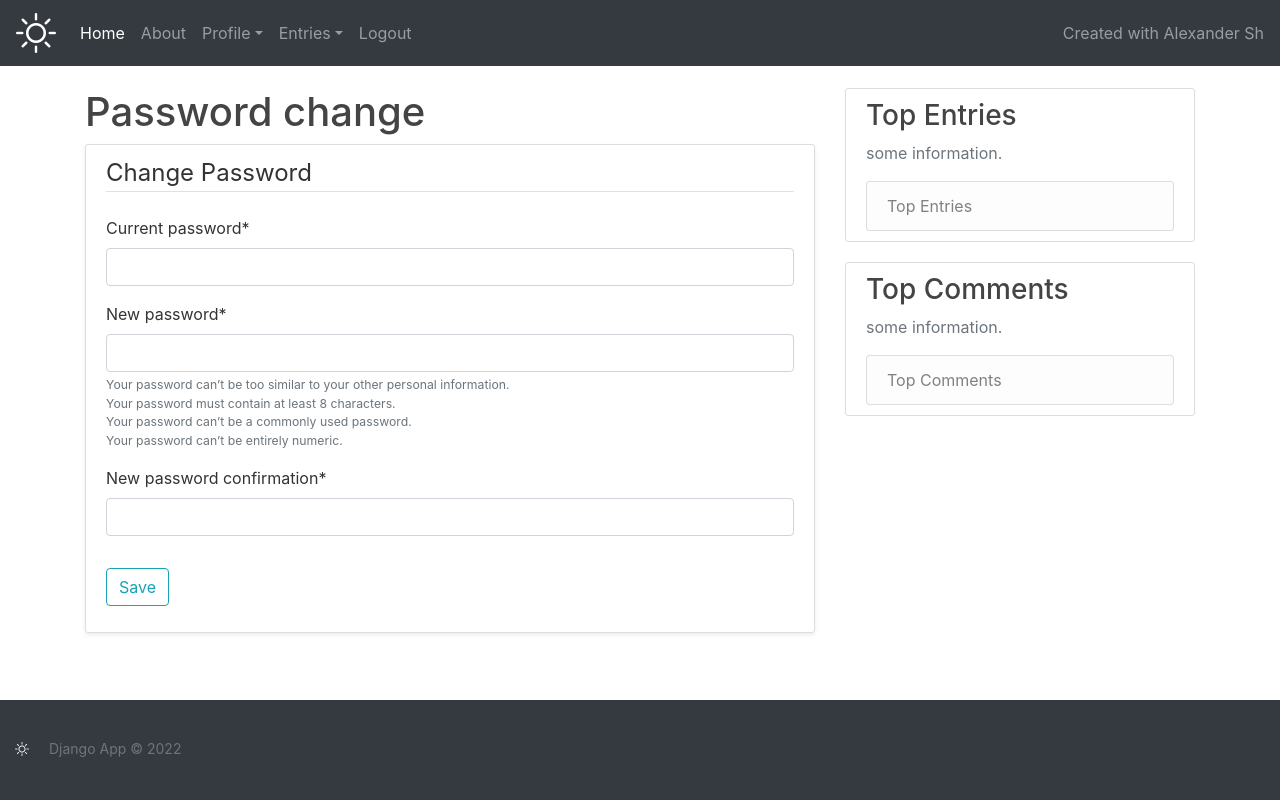
After one commit to alexfer/django-project, a Django app: page /accounts/password_change/ in a window 1280 px wide. The commit adds this page. Run offline with Django 4.2, Linux system fonts and the light colour scheme; the visitor is signed in with stand-in values (Sample User, id 1); some libraries are stand-ins or nearby versions.

Commit message:
change user implementation

```diff
--- a/base/static/css/main.css
+++ b/base/static/css/main.css
@@ -141,3 +141,8 @@
         color: #dc3545;
         font-weight: normal;
     }
+
+    p.invalid-feedback {
+        margin-bottom: 0;
+        margin-top: 0;
+    }
--- a/base/templates/home.html
+++ b/base/templates/home.html
@@ -8,7 +8,7 @@
     <div class="media-body">
         <div class="article-metadata">
             <small style="float: right;">
-                <a href="{% url 'details' entry.slug  %}#comments">Comments: {{ entry.comments.all.count }}</a>
+                <a href="{% url 'details' entry.slug  %}#comments" title="Comments"><i class="bi bi-chat-right "></i> {{ entry.comments.all.count }}</a>
             </small>
             {% if entry.user.first_name and entry.user.last_name %}
             <span>{{ entry.user.first_name }} {{ entry.user.last_name }}</span>
--- a/base/templates/index.html
+++ b/base/templates/index.html
@@ -33,8 +33,13 @@
                 <a class="nav-link" href="{% url 'about' %}">About</a>
             </li>
             {% if user.is_authenticated %}
-            <li class="nav-item">
-                <a class="nav-link" href="{% url 'profile' %}">Profile</a>
+            <li class="nav-item dropdown">
+                <a class="nav-link dropdown-toggle" href="#" role="button" data-toggle="dropdown"
+                   aria-haspopup="true" aria-expanded="false">Profile</a>
+                <div class="dropdown-menu" aria-labelledby="navbarDropdown">
+                    <a class="dropdown-item" href="{% url 'profile' %}">Edit</a>
+                    <a class="dropdown-item" href="{% url 'password_change' %}">Change Password</a>
+                </div>
             </li>
             <li class="nav-item dropdown">
                 <a class="nav-link dropdown-toggle" href="#" id="entries" role="button" data-toggle="dropdown"
--- a/users/forms.py
+++ b/users/forms.py
@@ -8,6 +8,30 @@ from django.contrib.auth.forms import (
     SetPasswordForm,
     PasswordChangeForm
 )
+
+
+class UserPasswordChangedForm(PasswordChangeForm):
+    old_password = forms.CharField(widget=forms.PasswordInput(attrs={
+        'class': 'form-control',
+    }), label='Current password')
+
+    new_password1 = forms.CharField(widget=forms.PasswordInput(attrs={
+        'class': 'form-control',
+    }), label='New password',
+        help_text='<small class="form-text text-muted">'
+                  'Your password can’t be too similar to your other personal information.<br>'
+                  'Your password must contain at least 8 characters.<br>'
+                  'Your password can’t be a commonly used password.<br>'
+                  'Your password can’t be entirely numeric.'
+                  '</small>')
+
+    new_password2 = forms.CharField(widget=forms.PasswordInput(attrs={
+        'class': 'form-control',
+    }), label='New password confirmation')
+
+    class Meta:
+        model = User
+        fields = ['old_password', 'new_password1', 'new_password2']
 
 
 class UserSetPasswordForm(SetPasswordForm):
--- /dev/null
+++ b/users/templates/users/password_change.html
@@ -0,0 +1,17 @@
+{% extends "index.html" %}
+{% load crispy_forms_tags %}
+{% block title %} - Reset Password {% endblock title %}
+{% block content %}
+<div class="content-section shadow-sm">
+    <form method="POST">
+        {% csrf_token %}
+        <fieldset class="form-group">
+            <legend class="border-bottom mb-4">Change Password</legend>
+            {{ form|crispy }}
+        </fieldset>
+        <div class="form-group">
+            <button class="btn btn-outline-info" type="submit">Save</button>
+        </div>
+    </form>
+</div>
+{% endblock content %}
--- /dev/null
+++ b/users/templates/users/password_change_done.html
@@ -0,0 +1,5 @@
+{% extends "index.html" %}
+{% block title %} - Your password was changed.{% endblock %}
+{% block content %}
+<p>Your password was changed.</p>
+{% endblock %}
--- a/users/urls.py
+++ b/users/urls.py
@@ -2,25 +2,35 @@ from django.urls import path
 from users import views as user_views
 from django.contrib.auth import views as auth_views
 
-from users.forms import UserLoginForm, UserPasswordResetForm, UserSetPasswordForm
+from users.forms import (UserLoginForm, UserPasswordResetForm, UserSetPasswordForm, UserPasswordChangedForm)
+
 
 urlpatterns = [
     path('accounts/profile/', user_views.profile, name='profile'),
     path('register/', user_views.register, name='register'),
-    path('login/', auth_views.LoginView.as_view(
+    path('accounts/login/', auth_views.LoginView.as_view(
         template_name="users/login.html",
         authentication_form=UserLoginForm),
          name='login'
          ),
-    path('accounts/password_reset/', auth_views.PasswordResetView.as_view(
-        template_name='users/password_reset.html',
-        form_class=UserPasswordResetForm),
-         name='password_reset'
+    path('accounts/password_change/', auth_views.PasswordChangeView.as_view(
+        template_name='users/password_change.html',
+        form_class=UserPasswordChangedForm),
+         name='password_change'
+         ),
+    path('accounts/password_change/done/', auth_views.PasswordChangeDoneView.as_view(
+        template_name='users/password_change_done.html',),
+         name='password_change_done'
+         ),
+    path('accounts/password_reset/',
+         auth_views.PasswordResetView.as_view(
+            template_name='users/password_reset.html',
+            form_class=UserPasswordResetForm),
+            name='password_reset'
          ),
     path('accounts/reset/<uidb64>/<token>/', auth_views.PasswordResetConfirmView.as_view(
         template_name='users/password_reset_confirm.html',
-        form_class=UserSetPasswordForm,
-    ),
+        form_class=UserSetPasswordForm,),
          name='password_reset_confirm'
          ),
     path('accounts/password_reset/done/', auth_views.PasswordResetDoneView.as_view(
```
Also changed, not shown: content/templates/content/collection.html (+3 -5 lines).
